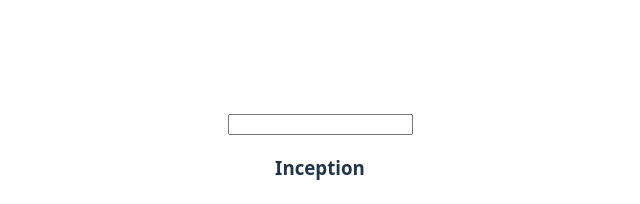
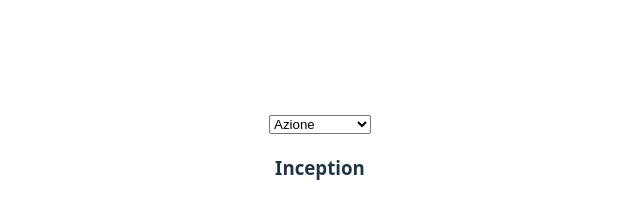
Before and after one commit to alemalagni/react-movie-filter, a React (Vite) app: page / in a window 1280 px wide. Shown: the top 204 px of the page, without its empty margins (320-960 px from the left). Built offline with nearby package versions, Linux system fonts and the light colour scheme.

Commit message:
feat(add): replace <input> with <selcet>

```diff
--- a/src/App.jsx
+++ b/src/App.jsx
@@ -32,11 +32,12 @@
   return (
     <div>
       <form onSubmit={handlerSubmit}>
-        <input
-          type="text"
-          value={filter}
-          onChange={e => setFilter(e.target.value)}
-        />
+        <select value={filter} onChange={e => setFilter(e.target.value)}>
+          <option value="Azione">Azione</option>
+          <option value="Fantascienza">Fantascienza</option>
+          <option value="Thriller">Thriller</option>
+          <option value="Romantico">Romantico</option>
+        </select>
       </form>
 
       <div>
```
